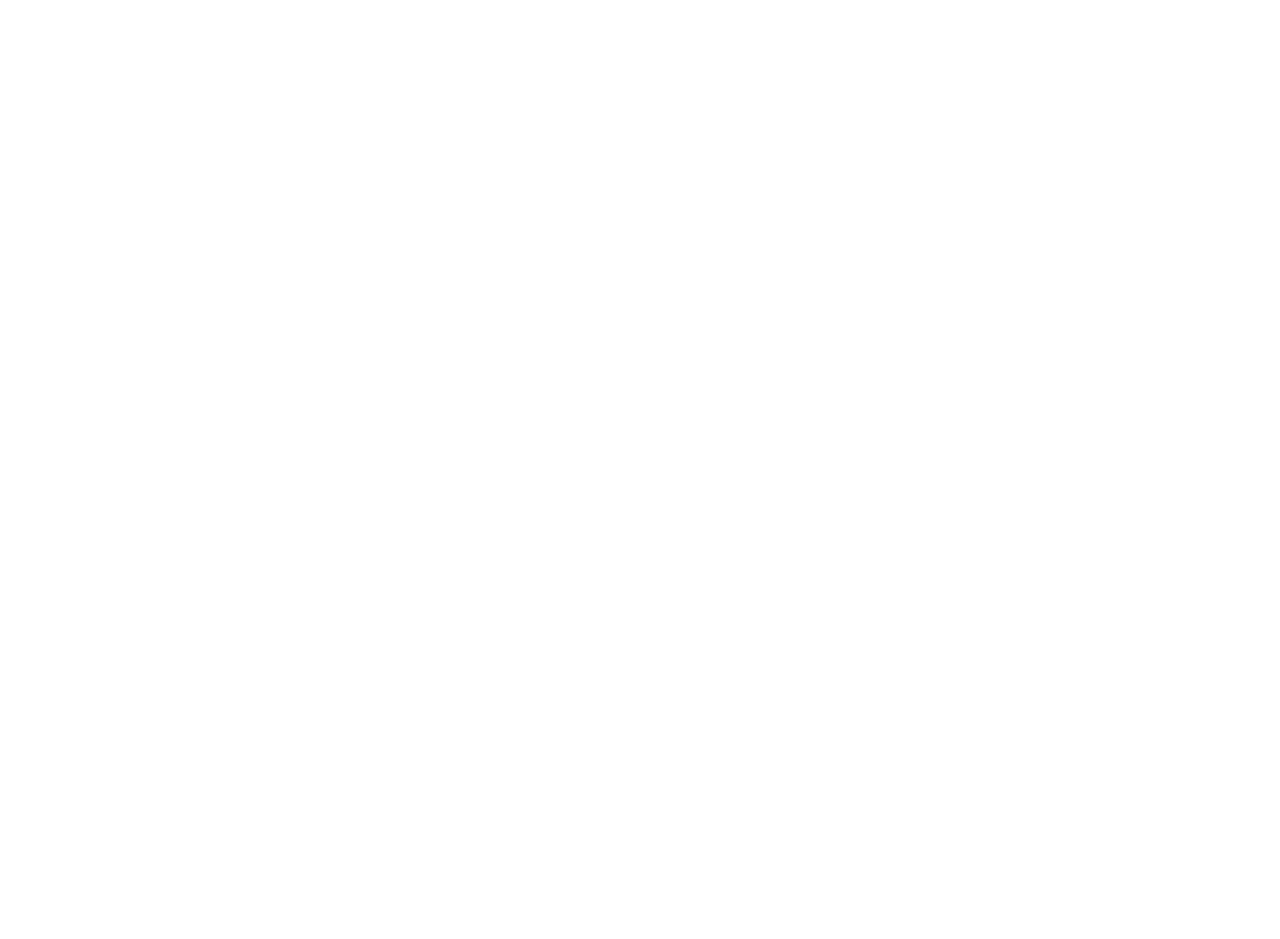
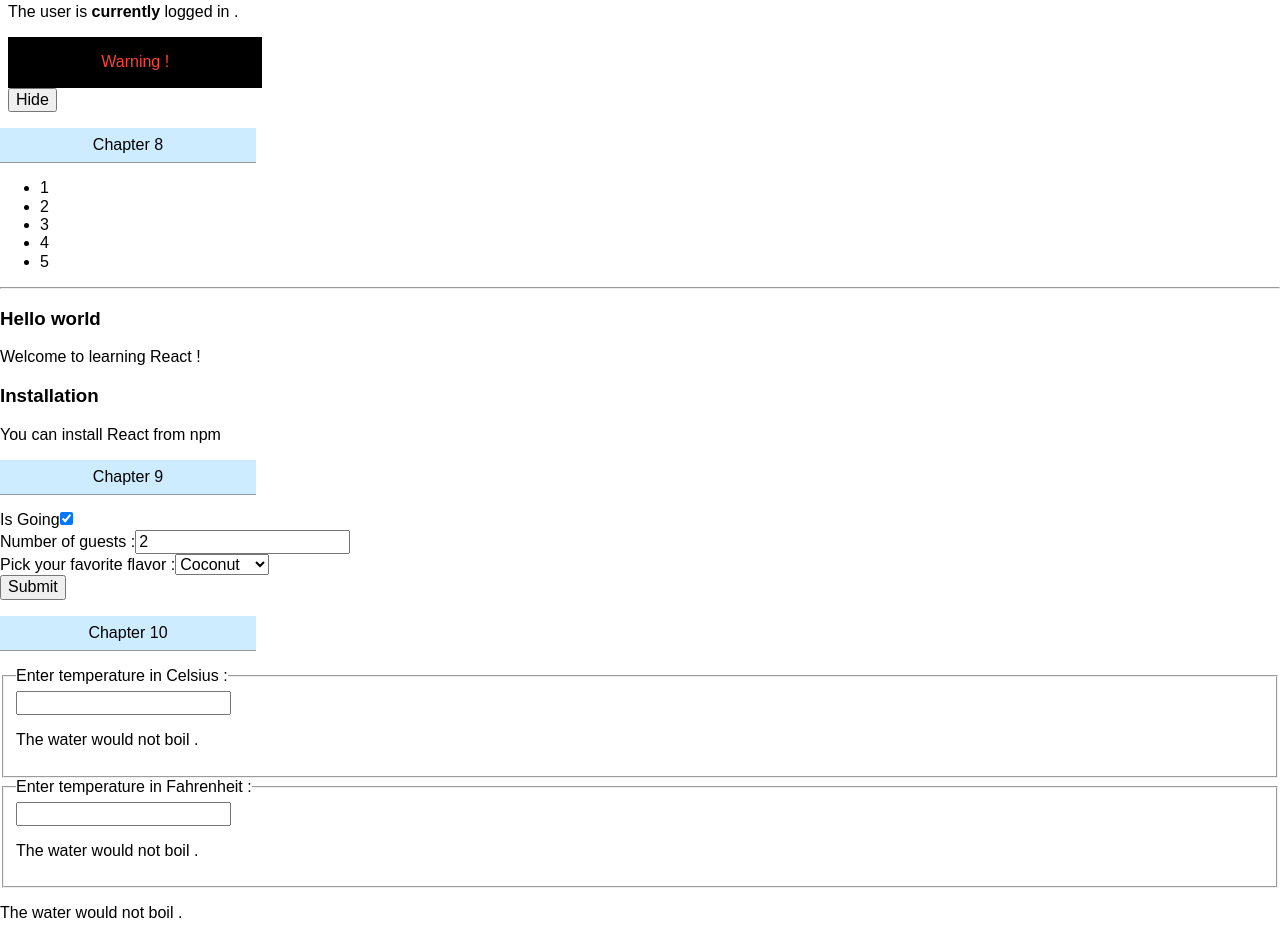
Before and after one commit to HaGiangNguyen97/Learn-React, a React (Create React App) app in the folder hello-world/: page / in a window 1280 px wide. Shown: the part 620-1559 px from the top of the page. Before the commit the page ends 800 px from the top, so only its background shows below. Built offline with nearby package versions, Linux system fonts and the light colour scheme.

Commit message:
Chap8, 9 ,10

```diff
--- a/hello-world/src/App.js
+++ b/hello-world/src/App.js
@@ -1,9 +1,13 @@
-import React, { Component } from "react";
-import Chapter4 from "./mainConcepts/Chapter4";
-import Chapter5 from "./mainConcepts/Chapter5";
-import Chapter6 from "./mainConcepts/Chapter6";
-import Chapter7 from "./mainConcepts/Chapter7";
-import Chapter7Inline from "./mainConcepts/Chapter7Inline";
+import React, { Component } from 'react';
+import Chapter4 from './mainConcepts/Chapter4';
+import Chapter5 from './mainConcepts/Chapter5';
+import Chapter6 from './mainConcepts/Chapter6';
+import Chapter7 from './mainConcepts/Chapter7';
+import Chapter7Inline from './mainConcepts/Chapter7Inline';
+import Chapter8 from './mainConcepts/Chapter8';
+import Chapter9 from './mainConcepts/Chapter9';
+import Chapter10 from './mainConcepts/Chapter10';
+
 class App extends Component {
 	render() {
 		return (
@@ -11,10 +15,48 @@ class App extends Component {
 				{/* <Chapter4 /> */}
 				{/* <Chapter5 date={new Date()} /> */}
 				{/* <Chapter5 date={new Date()} /> */}
+				<div>
+					<p className="bg-lightest-blue pa2 w-20 tc pointer bb b--silver hover-bg-light-blue hover-b--mid-gray">
+						Chapter 5
+					</p>
 					<Chapter5 date={new Date()} />
+				</div>
+				<div>
+					<p className="bg-lightest-blue pa2 w-20 tc pointer bb b--silver hover-bg-light-blue hover-b--mid-gray">
+						Chapter 6
+					</p>
 					<Chapter6 />
+				</div>
+				<div>
+					<p className="bg-lightest-blue pa2 w-20 tc pointer bb b--silver hover-bg-light-blue hover-b--mid-gray">
+						Chapter 7
+					</p>{' '}
 					<Chapter7 />
+				</div>
+				<div>
+					<p className="bg-lightest-blue pa2 w-20 tc pointer bb b--silver hover-bg-light-blue hover-b--mid-gray">
+						Chapter 7 Inline
+					</p>
 					<Chapter7Inline />
+				</div>
+				<div>
+					<p className="bg-lightest-blue pa2 w-20 tc pointer bb b--silver hover-bg-light-blue hover-b--mid-gray">
+						Chapter 8
+					</p>
+					<Chapter8 />
+				</div>
+				<div>
+					<p className="bg-lightest-blue pa2 w-20 tc pointer bb b--silver hover-bg-light-blue hover-b--mid-gray">
+						Chapter 9
+					</p>
+					<Chapter9 />
+				</div>
+				<div>
+					<p className="bg-lightest-blue pa2 w-20 tc pointer bb b--silver hover-bg-light-blue hover-b--mid-gray">
+						Chapter 10
+					</p>
+					<Chapter10 />
+				</div>
 			</div>
 		);
 	}
--- /dev/null
+++ b/hello-world/src/mainConcepts/Chapter10.js
@@ -0,0 +1,83 @@
+import React from 'react';
+
+const scaleName = { c: 'Celsius', f: 'Fahrenheit' };
+
+function BoilingVerdict(props) {
+	if (props.celsius >= 100) {
+		return <p>The water would boil .</p>;
+	}
+	return <p>The water would not boil .</p>;
+}
+
+function toCelsius(fahrenheit) {
+	return (fahrenheit - 32) * 5 / 9;
+}
+
+function toFahrenheit(celsius) {
+	return celsius * 9 / 5 + 32;
+}
+
+function tryConvert(temp, convert) {
+	const input = parseFloat(temp);
+	if (Number.isNaN(input)) {
+		return '';
+	}
+	const output = convert(input);
+	const rounded = Math.round(output * 1000) / 1000;
+	return rounded.toString();
+}
+
+class TemperatureInput extends React.Component {
+	constructor(props) {
+		super(props);
+		this.state = { temp: '' };
+		this.handleChangeTemp = this.handleChangeTemp.bind(this);
+	}
+	handleChangeTemp(e) {
+		// this.setState({ temp: e.target.value });
+		this.props.onTempChange(e.target.value);
+	}
+	render() {
+		// const temp = this.state.temp;
+		const temp = this.props.temp;
+		const scale = this.props.scale;
+		return (
+			<div>
+				<fieldset>
+					<legend>Enter temperature in {scaleName[scale]} : </legend>
+					<input value={temp} onChange={this.handleChangeTemp} />
+					<BoilingVerdict celsius={parseFloat(temp)} />
+				</fieldset>
+			</div>
+		);
+	}
+}
+class Chapter10 extends React.Component {
+	constructor(props) {
+		super(props);
+		this.state = { temp: '', scale: 'c' };
+		this.handleCelsiusChange = this.handleCelsiusChange.bind(this);
+		this.handleHahrenheitChange = this.handleHahrenheitChange.bind(this);
+	}
+	handleCelsiusChange(temp) {
+		this.setState({ scale: 'c', temp });
+	}
+
+	handleHahrenheitChange(temp) {
+		this.setState({ scale: 'f', temp });
+	}
+	render() {
+		const scale = this.state.scale;
+		const temp = this.state.temp;
+		const celsius = scale === 'f' ? tryConvert(temp, toCelsius) : temp;
+		const fahrenheit = scale === 'c' ? tryConvert(temp, toFahrenheit) : temp;
+		return (
+			<div>
+				<TemperatureInput scale="c" temp={celsius} onTempChange={this.handleCelsiusChange} />
+				<TemperatureInput scale="f" temp={fahrenheit} onTempChange={this.handleHahrenheitChange} />
+				<BoilingVerdict celsius={parseFloat(celsius)} />
+			</div>
+		);
+	}
+}
+export default Chapter10;
--- /dev/null
+++ b/hello-world/src/mainConcepts/Chapter8.js
@@ -0,0 +1,49 @@
+import React, { Component } from 'react';
+
+function NumberList(props) {
+	const numbers = props.numbers;
+	const listItems = numbers.map(number => <ListItem key={number.toString()} value={number} />);
+	return <ul>{listItems}</ul>;
+}
+const numbers = [1, 2, 3, 4, 5];
+
+function ListItem(props) {
+	const value = props.value;
+	return <li>{value}</li>;
+}
+function Blog(props) {
+	const sideBar = <ul className="list ">{props.posts.map(post => <li key={post.id}>{post.title}</li>)}</ul>;
+	const content = props.posts.map(post => (
+		<div key={post.id}>
+			<h3>{post.tilte}</h3>
+			<p>{post.content}</p>
+		</div>
+	));
+	return (
+		<div>
+			{sideBar}
+			<hr />
+			{content}
+		</div>
+	);
+}
+
+const posts = [
+	{ id: 1, tilte: 'Hello world', content: 'Welcome to learning React !' },
+	{
+		id: 2,
+		tilte: 'Installation ',
+		content: 'You can install React from npm'
+	}
+];
+class Chapter8 extends Component {
+	render() {
+		return (
+			<div>
+				<NumberList numbers={numbers} />
+				<Blog posts={posts} />
+			</div>
+		);
+	}
+}
+export default Chapter8;
--- /dev/null
+++ b/hello-world/src/mainConcepts/Chapter9.js
@@ -0,0 +1,63 @@
+import React from 'react';
+
+class Chapter9 extends React.Component {
+	constructor(props) {
+		super(props);
+		this.state = { value: 'coconut', isGoing: true, num: 2 };
+		this.handleChange = this.handleChange.bind(this);
+		this.handleSubmit = this.handleSubmit.bind(this);
+		this.handleInputChange = this.handleInputChange.bind(this);
+	}
+	handleChange(e) {
+		this.setState({ value: e.target.value });
+	}
+	handleInputChange(e) {
+		const target = e.target;
+		const value = target.type === 'checkbox' ? target.checked : target.value;
+		const name = target.name;
+		this.setState({
+			[name]: value
+		});
+	}
+	handleSubmit(e) {
+		alert(' Flavor : ' + this.state.value);
+		e.preventDefault();
+	}
+
+	render() {
+		return (
+			<div>
+				<form onSubmit={this.handleSubmit}>
+					<label>
+						Is Going
+						<input
+							name="isGoing"
+							type="checkbox"
+							checked={this.state.isGoing}
+							onChange={this.handleInputChange}
+						/>
+					</label>
+					<br />
+					<label>
+						Number of guests :
+						<input type="number" name="num" value={this.state.num} onChange={this.handleInputChange} />
+					</label>
+					<br />
+					<label>
+						Pick your favorite flavor :
+						<select value={this.state.value} onChange={this.handleChange}>
+							<option value="grapefruit">Grapefruit</option>
+							<option value="lime">Lime</option>
+							<option value="coconut">Coconut</option>
+							<option value="mango">Mango</option>
+						</select>
+					</label>
+					<br />
+					<input type="submit" value="Submit" />
+				</form>
+			</div>
+		);
+	}
+}
+
+export default Chapter9;
```
Lines whose indentation alone changed are shown as unchanged.
